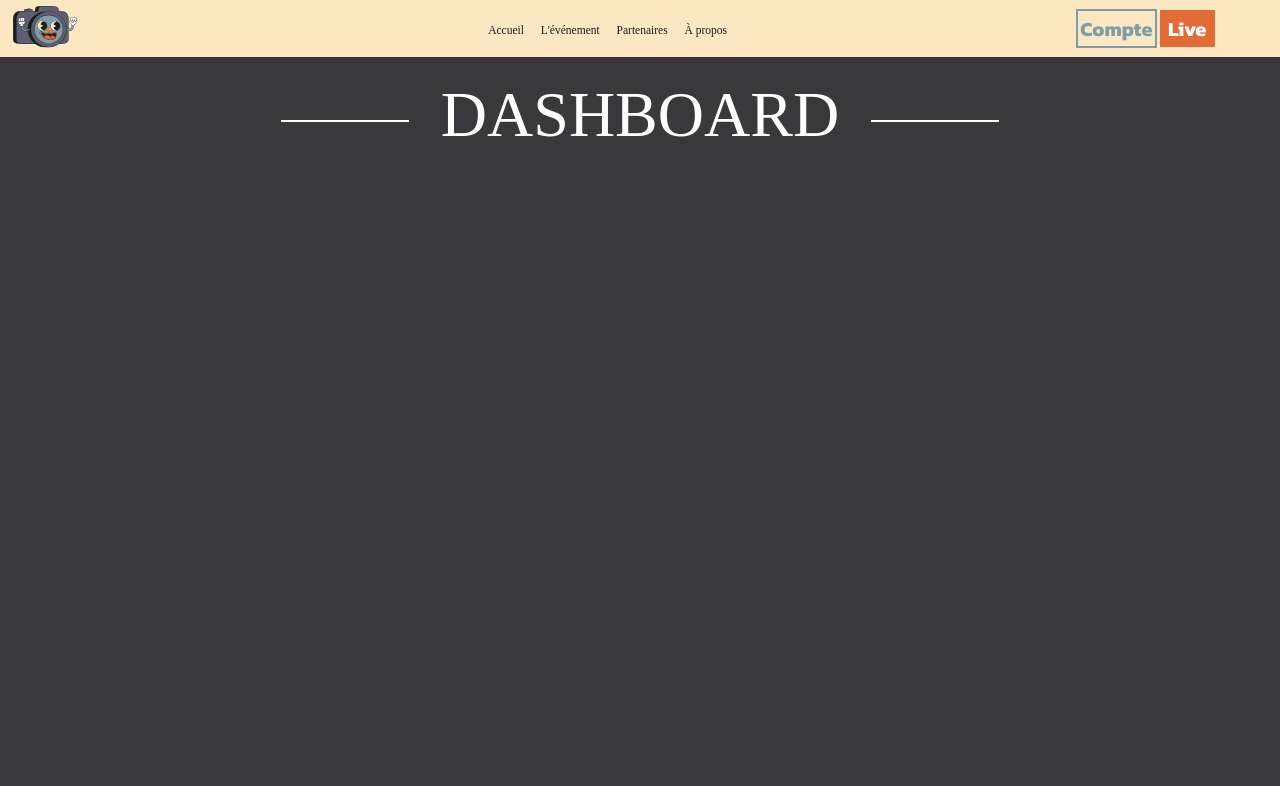
After one commit to Klaimand22/rallye_video, a PHP site: page /admin.php in a window 1280 px wide. The commit adds this page. Shown: the top 786 px of the page. Run offline with PHP 8.4, Linux system fonts and the light colour scheme; the visitor is signed in with stand-in values (Sample User, id 1); some libraries are stand-ins or nearby versions.

Commit message:
changement bouton compte + ajout page admin

```diff
--- /dev/null
+++ b/admin.php
@@ -0,0 +1,35 @@
+<?php
+require_once "session-verif.php";
+if (!isset($_SESSION["role"]) || $_SESSION["role"] != 'admin') {
+    header("Location: session.php?error=3");
+}
+?>
+<!DOCTYPE html>
+<html lang="en">
+<head>
+    <meta charset="UTF-8">
+    <meta name="viewport" content="width=device-width, initial-scale=1.0">
+    <title>Admin Dashboard</title>
+    <link rel="stylesheet" href="./css/reset.css">
+    <link rel="stylesheet" href="./css/global.css">
+    <link rel="stylesheet" href="./css/header.css">
+    <link rel="stylesheet" href="./css/footer.css">
+</head>
+<body>
+<?php include("./components/header.php")
+    ?>
+    <h1>Dashboard</h1>
+    <main>
+        <div class="flex-main">
+            <div class="flex-child">
+            </div>
+            <div class="flex-child">
+            </div>
+            <div class="flex-child"></div>
+            <div class="flex-child"></div>
+        </div>
+    </main>
+
+
+</body>
+</html>
--- a/components/header.php
+++ b/components/header.php
@@ -140,11 +140,10 @@
             <ul>
                 <li>
                     <?php if (isset($_SESSION["logged"]) && $_SESSION["logged"] == true) { ?>
-                        <!-- <a id="deconnexion" href="session-deconnexion.php">Deconnexion</a> -->
                         <div class="dropdown">
-                            <button class="dropbtn">Mon profil</button>
-                            <div class="dropdown-content">
-                                <a href="session-bienvenue.php">Home</a>
+                            <button onclick="myFunction()" class="dropbtn">Compte</button>
+                            <div id="myDropdown" class="dropdown-content">
+                                <a href="session-bienvenue.php">Mon Profil</a>
                                 <a href="#about">Equipe</a>
                                 <a href="#" onclick="deconnexion()">Deconnexion</a>
                             </div>
@@ -160,6 +159,26 @@
 </body>
 
 <script src="./js/alert.js"></script>
+<script>
+/* When the user clicks on the button,
+toggle between hiding and showing the dropdown content */
+function myFunction() {
+  document.getElementById("myDropdown").classList.toggle("show");
+}
 
+// Close the dropdown if the user clicks outside of it
+window.onclick = function(event) {
+  if (!event.target.matches('.dropbtn')) {
+    var dropdowns = document.getElementsByClassName("dropdown-content");
+    var i;
+    for (i = 0; i < dropdowns.length; i++) {
+      var openDropdown = dropdowns[i];
+      if (openDropdown.classList.contains('show')) {
+        openDropdown.classList.remove('show');
+      }
+    }
+  }
+}
+</script>
 
 </html>
--- a/css/header.css
+++ b/css/header.css
@@ -115,52 +115,49 @@ nav > ul > li,
 
 /* Dropdown Button */
 .dropbtn {
-  background-color: #7d9ea6;
-  color: white;
-  font-size: 16px;
-  border: none;
-  padding: 10px 20px;
-
+  border: 0.2vw solid #7d9ea6;
+  padding: 0.2vw;
+  color: #7d9ea6;
   font-size: 16px;
   cursor: pointer;
+  font-size: 20px;
+  font-family: Kanit;
+  font-weight: 700;
+  word-wrap: break-word;
+  margin: 0.1vw;
+  background-color: transparent;
   transition: all 0.3s ease-in-out;
 }
 
-/* The container <div> - needed to position the dropdown content */
+.dropbtn:hover, .dropbtn:focus {
+  background-color: #7d9ea6;
+  color: #ffffff;
+  transition: all 0.3s ease-in-out;
+}
+
 .dropdown {
   position: relative;
   display: inline-block;
 }
 
-/* Dropdown Content (Hidden by Default) */
 .dropdown-content {
   display: none;
   position: absolute;
   background-color: #f1f1f1;
   min-width: 160px;
-  box-shadow: 0px 8px 16px 0px rgba(0, 0, 0, 0.2);
+  overflow: auto;
+  box-shadow: 0px 8px 16px 0px rgba(0,0,0,0.2);
   z-index: 1;
 }
 
-/* Links inside the dropdown */
 .dropdown-content a {
   color: black;
   padding: 12px 16px;
   text-decoration: none;
   display: block;
+  font-family: 'Gotham';
 }
 
-/* Change color of dropdown links on hover */
-.dropdown-content a:hover {
-  background-color: #ddd;
-}
+.dropdown a:hover {background-color: #ddd;}
 
-/* Show the dropdown menu on hover */
-.dropdown:hover .dropdown-content {
-  display: block;
-}
-
-/* Change the background color of the dropdown button when the dropdown content is shown */
-.dropdown:hover .dropbtn {
-  background-color: #3e8e41;
-}
+.show {display: block;}
```
